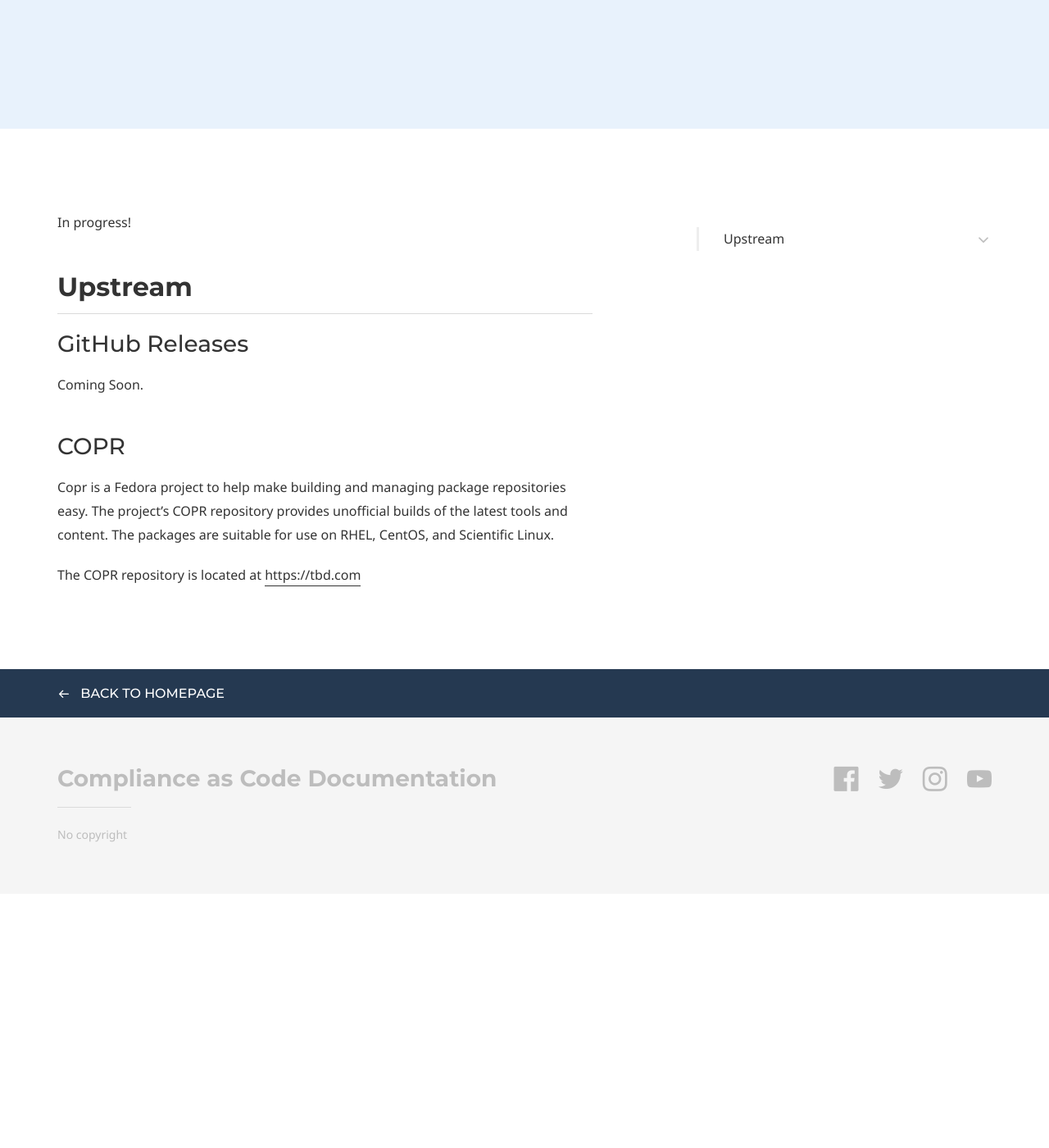
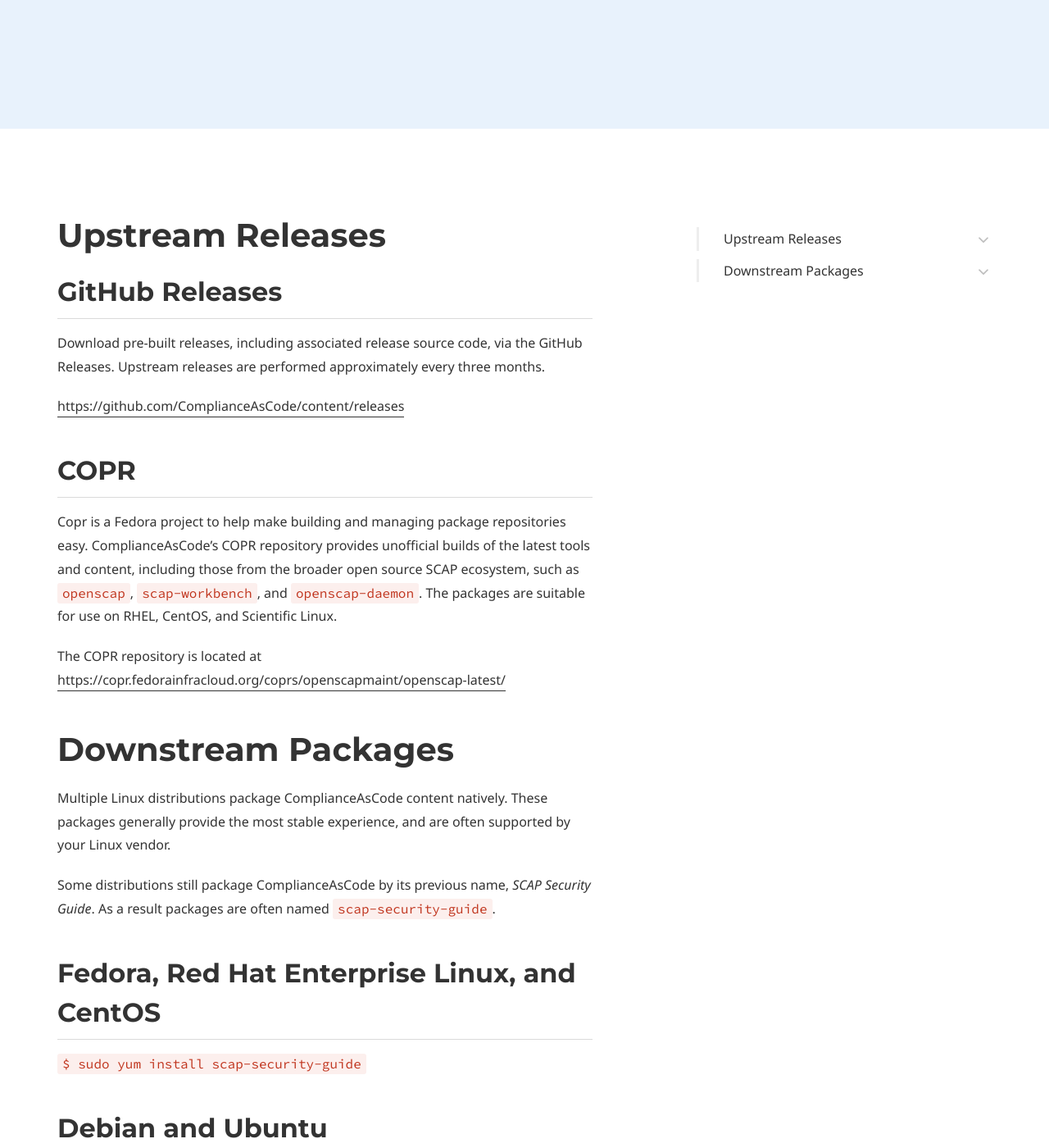
Before and after one commit to ComplianceAsCode/docs, a Jekyll site: the page built from installation.md, in a window 1280 px wide and 1400 px high, scrolled down 362 px. Shown: the whole window at 82% size. Built offline with Jekyll 4.4.1, drawn with Linux system fonts in a browser that asks for light colours; some web fonts are replaced; before the commit the page ends 1452 px from its top, so only the background shows below that; some of the changed text lies outside the part shown.

Commit message:
initial install guide

```diff
--- a/_config.yml
+++ b/_config.yml
@@ -1,6 +1,6 @@
 # Theme settings
 doks:
-    baseurl: https://complianceascode.github.io/docs/
+    baseurl: https://docs.complianceascode.io
     color_theme: # Available themes: blue (default), green, purple, red and yellow
     header:
         logo:
@@ -20,13 +20,7 @@
                 image:
             copyright:  No copyright
         social_list:
-            - network_name: facebook
-              profile_url: '#'
             - network_name: twitter
-              profile_url: '#'
-            - network_name: instagram
-              profile_url: '#'
-            - network_name: youtube
               profile_url: '#'
     google_analytics:
         tracking_code: # Add your Google Analytics tracking code to activate Google Analytics
--- a/installation.md
+++ b/installation.md
@@ -27,15 +27,42 @@
 #        content: Next page
 #        url: '#'
 ---
-In progress!
 
-## Upstream
+# Upstream Releases
 
-### GitHub Releases
-Coming Soon.
+## GitHub Releases
+Download pre-built releases, including associated release source code, via the GitHub Releases. Upstream releases are performed approximately every three months.
+
+[https://github.com/ComplianceAsCode/content/releases](https://github.com/ComplianceAsCode/content/releases)
 
 
-### COPR
-Copr is a Fedora project to help make building and managing package repositories easy. The project's COPR repository provides unofficial builds of the latest tools and content. The packages are suitable for use on RHEL, CentOS, and Scientific Linux.
+## COPR
+Copr is a Fedora project to help make building and managing package repositories easy. ComplianceAsCode's COPR repository provides unofficial builds of the latest tools and content, including those from the broader open source SCAP ecosystem, such as ``openscap``, ``scap-workbench``, and ``openscap-daemon``. The packages are suitable for use on RHEL, CentOS, and Scientific Linux.
 
-The COPR repository is located at [https://tbd.com](https://tbd.com)
+The COPR repository is located at [https://copr.fedorainfracloud.org/coprs/openscapmaint/openscap-latest/](https://copr.fedorainfracloud.org/coprs/openscapmaint/openscap-latest/)
+
+# Downstream Packages
+Multiple Linux distributions package ComplianceAsCode content natively. These packages generally provide the most stable experience, and are often supported by your Linux vendor.
+
+Some distributions still package ComplianceAsCode by its previous name, *SCAP Security Guide*. As a result packages are often named ``scap-security-guide``.
+
+## Fedora, Red Hat Enterprise Linux, and CentOS
+
+``
+$ sudo yum install scap-security-guide
+``
+
+## Debian and Ubuntu
+For Debian guides:
+
+``$ sudo apt install ssg-debian``
+
+For Debian-based Distributions, such as Ubuntu:
+
+``$ sudo apt install ssg-debderived``
+
+Non-Debian operating system content, eg to evaluate a RHEL container on a Debian host:
+``$ sudo install ssg-nondebian``
+
+Non-Debian application content, such as FireFox and JBoss:
+``$ sudo install ssg-application``
```
Also changed, not shown: 404.md (+1 -1 lines), index.md (+2 -2 lines).
